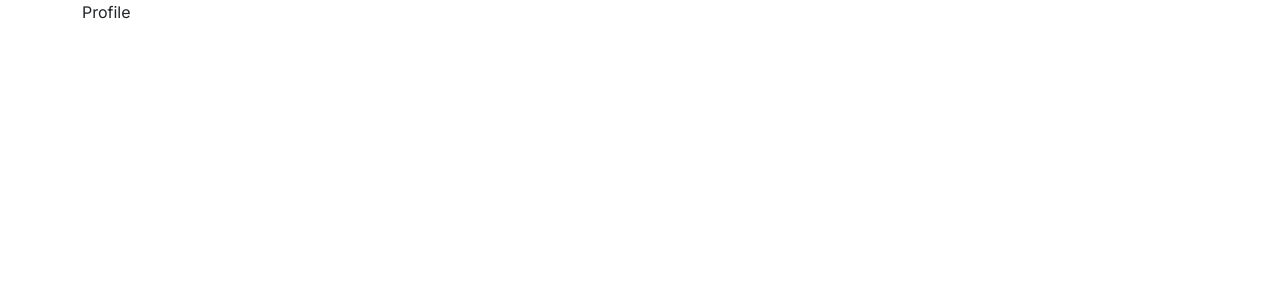
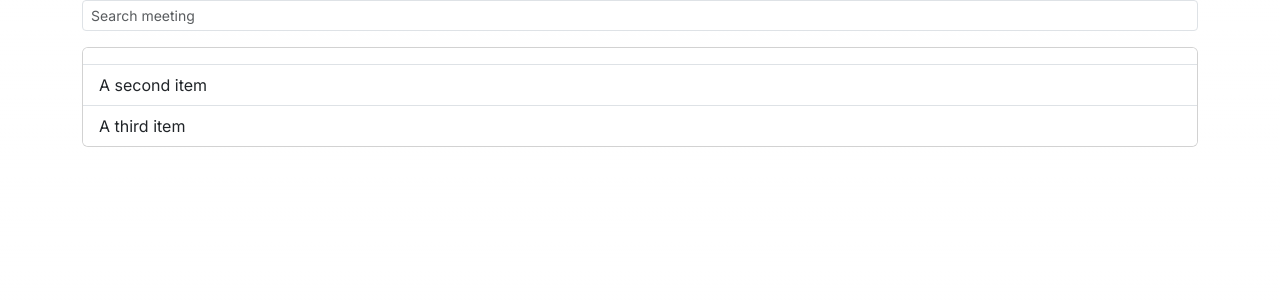
Before and after one commit to Vergiananta/fe-simple-zoom, a Next.js app: page /dashboard in a window 1280 px wide. Shown: the top 300 px of the page. Built offline with nearby package versions, Linux system fonts and the light colour scheme; sample sign-in values are in the browser's storage.

Commit message:
fixing authorization

```diff
--- a/src/app/dashboard/page.js
+++ b/src/app/dashboard/page.js
@@ -1,19 +1,30 @@
 "use client";
 import { useRouter } from "next/navigation";
-import { Fragment, useEffect } from "react";
+import { useEffect } from "react";
 
 export default function Profile() {
   const router = useRouter();
-  const isToken = sessionStorage.getItem("token");
   useEffect(() => {
-    if (!isToken) {
+    if (!sessionStorage.getItem("token")) {
       router.push("/login");
     }
   }, []);
   return (
     <main className="container">
-      <div>
-        <p>Profile</p>
+      <div class="input-group input-group-sm mb-3">
+        <input
+          type="text"
+          class="form-control"
+          aria-label="Sizing example input"
+          placeholder="Search meeting"
+        />
+      </div>
+      <div class="card w-100">
+        <ul class="list-group list-group-flush">
+          <li class="list-group-item"></li>
+          <li class="list-group-item">A second item</li>
+          <li class="list-group-item">A third item</li>
+        </ul>
       </div>
     </main>
   );
```
Also changed, not shown: src/app/dashboard/form/page.js (added).
